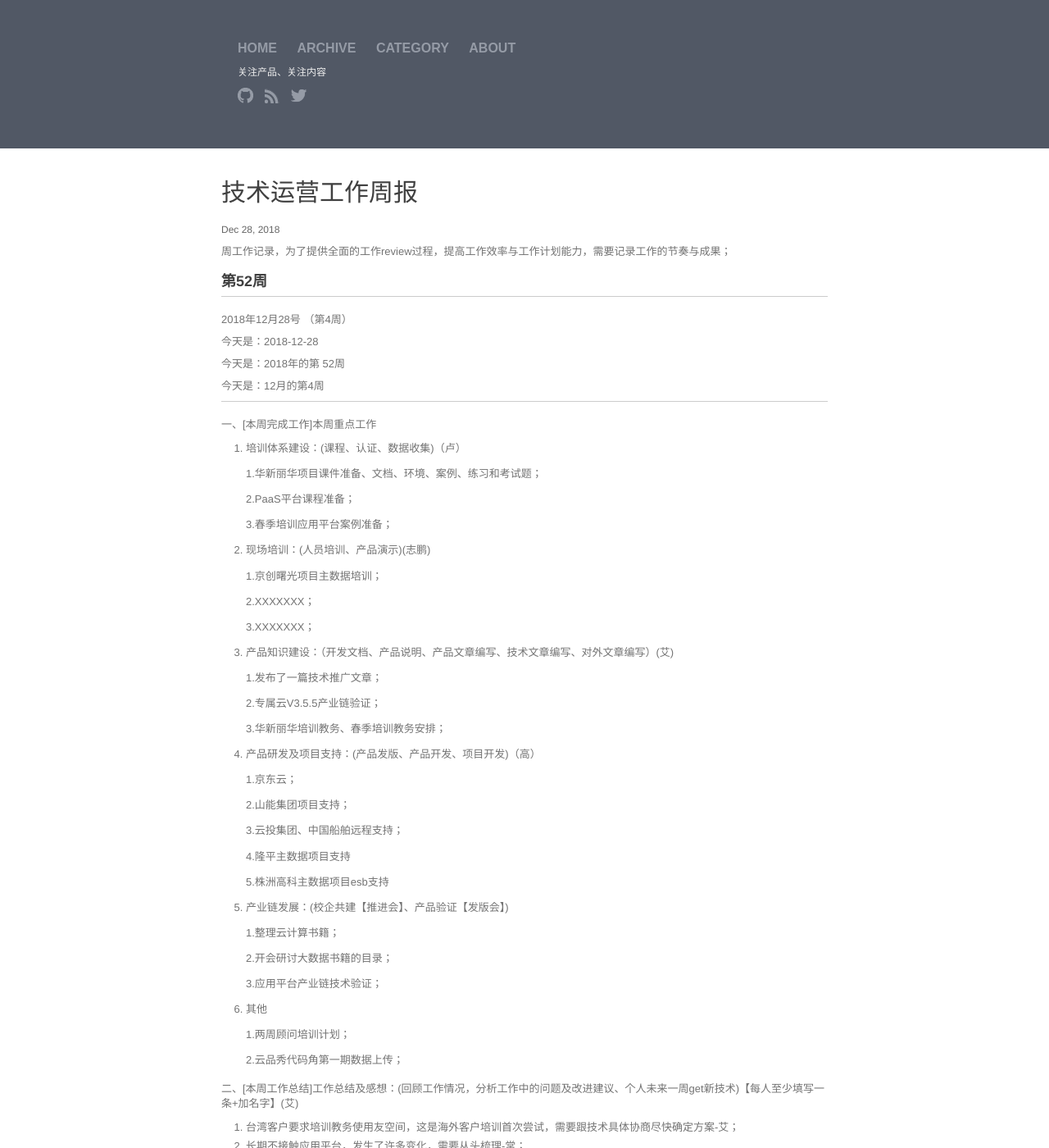
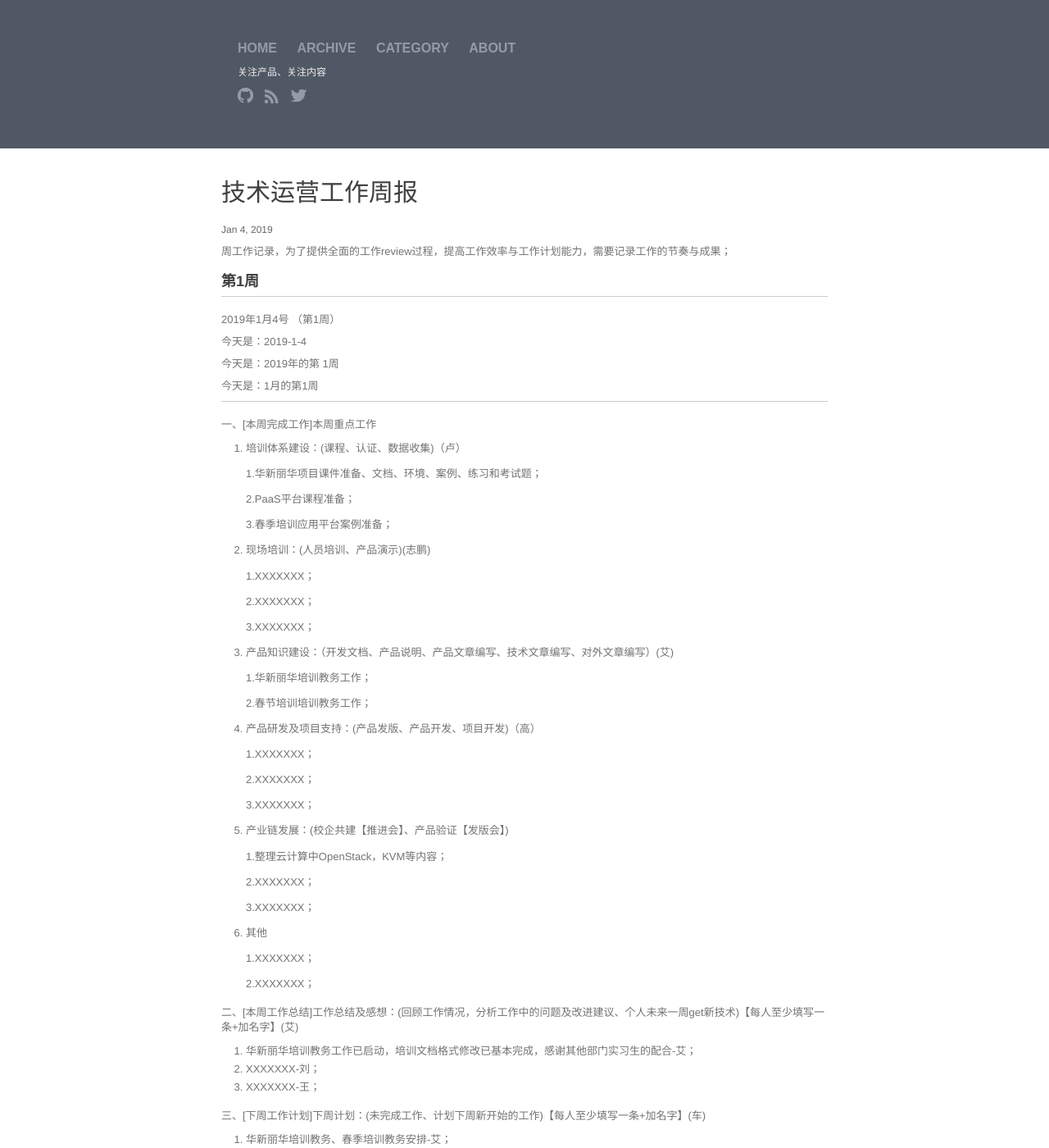
Before and after one commit to walllFlower/blog, a Jekyll site: the page built from _posts/2018-07-17-day_report_cxz.md, in a window 1280 px wide and 1400 px high. Shown: the whole window at 82% size. Built offline with Jekyll 4.4.1, drawn with Linux system fonts in a browser that asks for light colours; comment, search, counter and statistics services are not loaded.

Commit message:
Update 2018-07-17-day_report_cxz.md

```diff
--- a/_posts/2018-07-17-day_report_cxz.md
+++ b/_posts/2018-07-17-day_report_cxz.md
@@ -1,23 +1,86 @@
 ---
 layout: post
 title:  "技术运营工作周报"
-date:   2018-12-28 14:57:32
+date:   2019-1-4 14:57:32
 categories: 技术运营工作周报
 ---
 
 周工作记录，为了提供全面的工作review过程，提高工作效率与工作计划能力，需要记录工作的节奏与成果；
 
-###  第52周
-
-***
-
-2018年12月28号 （第4周）
-
-今天是：2018-12-28
-
-今天是：2018年的第 52周
-
-今天是：12月的第4周
+
+
+###  第1周
+
+***
+
+2019年1月4号 （第1周）
+
+今天是：2019-1-4
+
+今天是：2019年的第 1周
+
+今天是：1月的第1周
+
+***
+
+一、[本周完成工作]本周重点工作
+
+1. 培训体系建设：(课程、认证、数据收集)（卢）
+
+    1.华新丽华项目课件准备、文档、环境、案例、练习和考试题；
+
+    2.PaaS平台课程准备；
+
+    3.春季培训应用平台案例准备；
+
+2. 现场培训：(人员培训、产品演示)(志鹏)
+
+    1.XXXXXXX；
+
+    2.XXXXXXX；
+
+    3.XXXXXXX；
+
+3. 产品知识建设：（开发文档、产品说明、产品文章编写、技术文章编写、对外文章编写）(艾)
+
+    1.华新丽华培训教务工作；
+
+    2.春节培训培训教务工作；
+
+4. 产品研发及项目支持：(产品发版、产品开发、项目开发)（高）
+
+    1.XXXXXXX；
+
+    2.XXXXXXX；
+
+    3.XXXXXXX；
+
+5. 产业链发展：(校企共建【推进会】、产品验证【发版会】)
+
+    1.整理云计算中OpenStack，KVM等内容；
+
+    2.XXXXXXX；
+
+    3.XXXXXXX；
+
+6. 其他
+
+    1.XXXXXXX；
+
+    2.XXXXXXX；
+
+二、[本周工作总结]工作总结及感想：(回顾工作情况，分析工作中的问题及改进建议、个人未来一周get新技术)【每人至少填写一条+加名字】(艾)
+
+1. 华新丽华培训教务工作已启动，培训文档格式修改已基本完成，感谢其他部门实习生的配合-艾；
+2. XXXXXXX-刘；
+3. XXXXXXX-王；
+
+三、[下周工作计划]下周计划：(未完成工作、计划下周新开始的工作)【每人至少填写一条+加名字】(车)
+
+1. 华新丽华培训教务、春季培训教务安排-艾；
+2. XXXXXXX；
+3. XXXXXXX；
+
 
 
 ***
```
